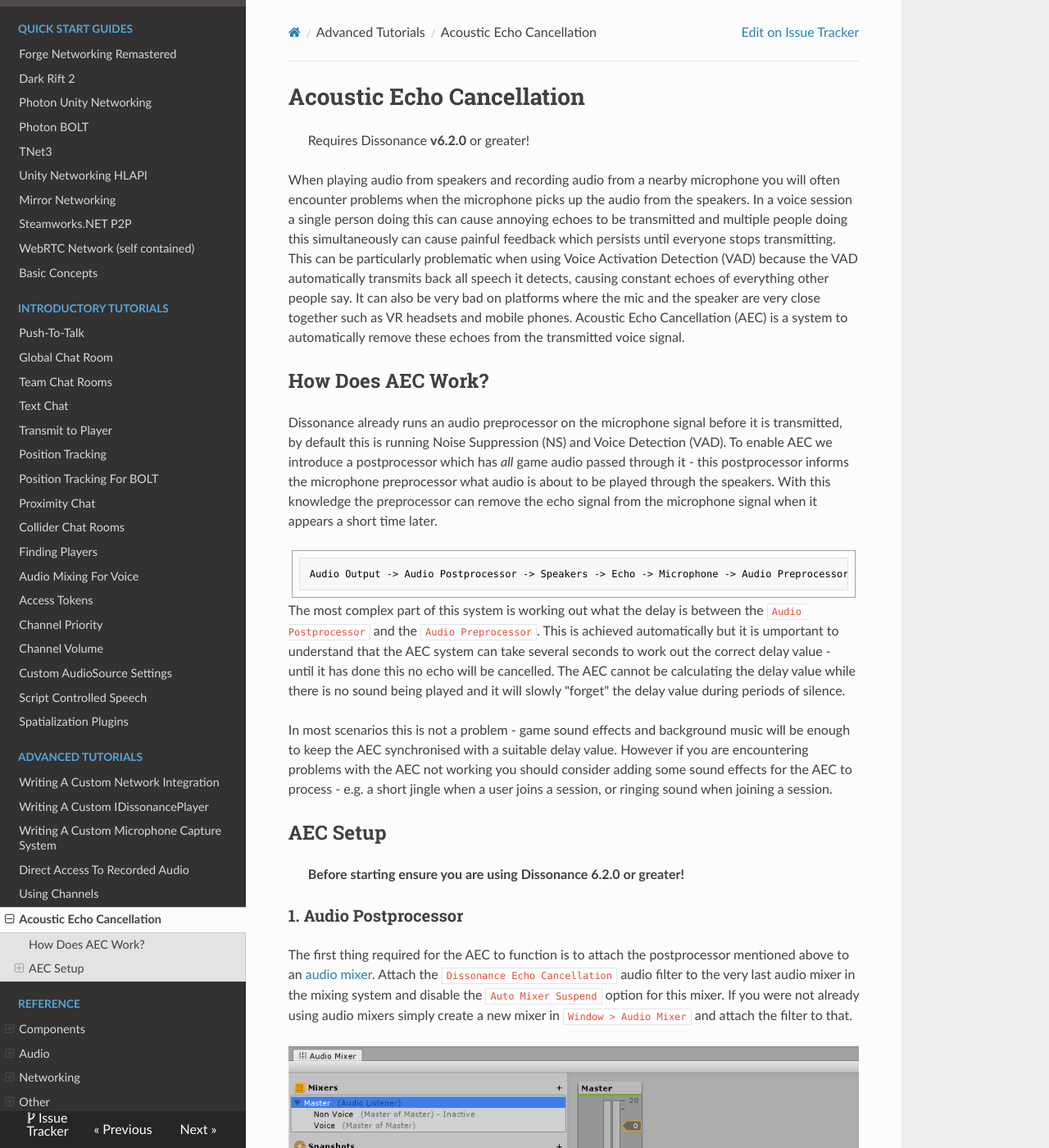
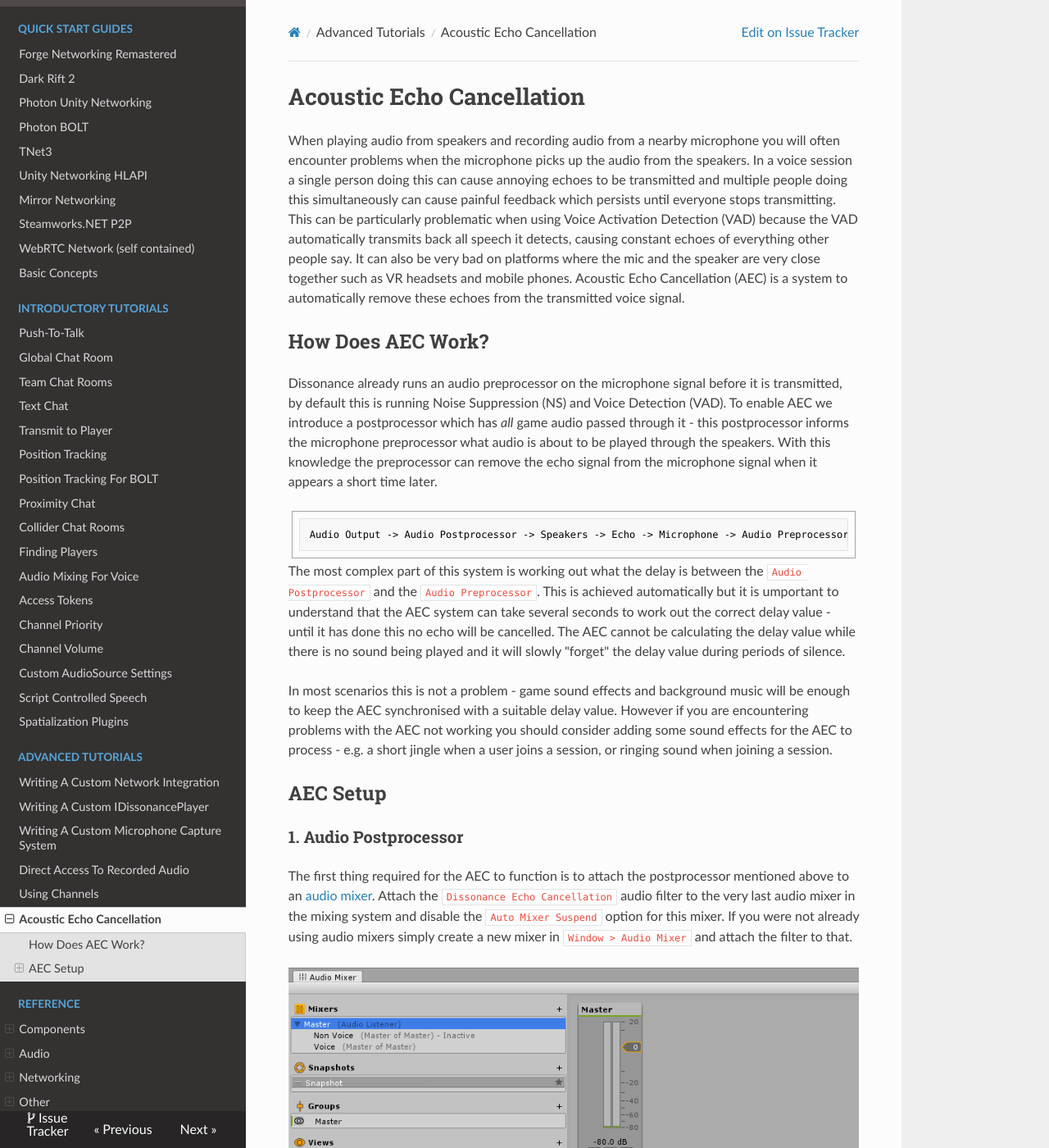
Before and after one commit to Placeholder-Software/Dissonance, an MkDocs documentation site: the page built from docs/Tutorials/Acoustic-Echo-Cancellation.md, in a window 1280 px wide and 1400 px high. Shown: the whole window at 82% size. Built offline with MkDocs 1.6.1, drawn with Linux system fonts in a browser that asks for light colours; old or Windows-style settings are respelled for this version of MkDocs.

```diff
--- a/docs/Tutorials/Acoustic-Echo-Cancellation.md
+++ b/docs/Tutorials/Acoustic-Echo-Cancellation.md
@@ -1,6 +1,4 @@
 # Acoustic Echo Cancellation
-
-> Requires Dissonance **v6.2.0** or greater!
 
 When playing audio from speakers and recording audio from a nearby microphone you will often encounter problems when the microphone picks up the audio from the speakers. In a voice session a single person doing this can cause annoying echoes to be transmitted and multiple people doing this simultaneously can cause painful feedback which persists until everyone stops transmitting. This can be particularly problematic when using Voice Activation Detection (VAD) because the VAD automatically transmits back all speech it detects, causing constant echoes of everything other people say. It can also be very bad on platforms where the mic and the speaker are very close together such as VR headsets and mobile phones. Acoustic Echo Cancellation (AEC) is a system to automatically remove these echoes from the transmitted voice signal.
 
@@ -15,8 +13,6 @@ The most complex part of this system is working out what the delay is between th
 In most scenarios this is not a problem - game sound effects and background music will be enough to keep the AEC synchronised with a suitable delay value. However if you are encountering problems with the AEC not working you should consider adding some sound effects for the AEC to process - e.g. a short jingle when a user joins a session, or ringing sound when joining a session.
 
 ## AEC Setup
-
-> **Before starting ensure you are using Dissonance 6.2.0 or greater!**
 
 ### 1. Audio Postprocessor
 
@@ -82,7 +78,7 @@ Once the AEC is running and has converged remote speakers in the session should
 
 To fix this problem on iOS you must manually register the audio effect with the Unity audio pipeline.
 
-1. Download `AudioPluginInterface.h` from [the Unity native audio plugin SDK](https://bitbucket.org/Unity-Technologies/nativeaudioplugins/src) and add it to your XCode project.
+1. Download `AudioPluginInterface.h` from [the Unity native audio plugin SDK](https://github.com/Unity-Technologies/NativeAudioPlugins) and add it to your XCode project.
 2. add `#import "AudioPluginInterface.h";` to `UnityAppController.mm` in XCode.
 3. Find the `preStartUnity` method and add the line `UnityRegisterAudioPlugin(&UnityGetAudioEffectDefinitions);`
 
```
